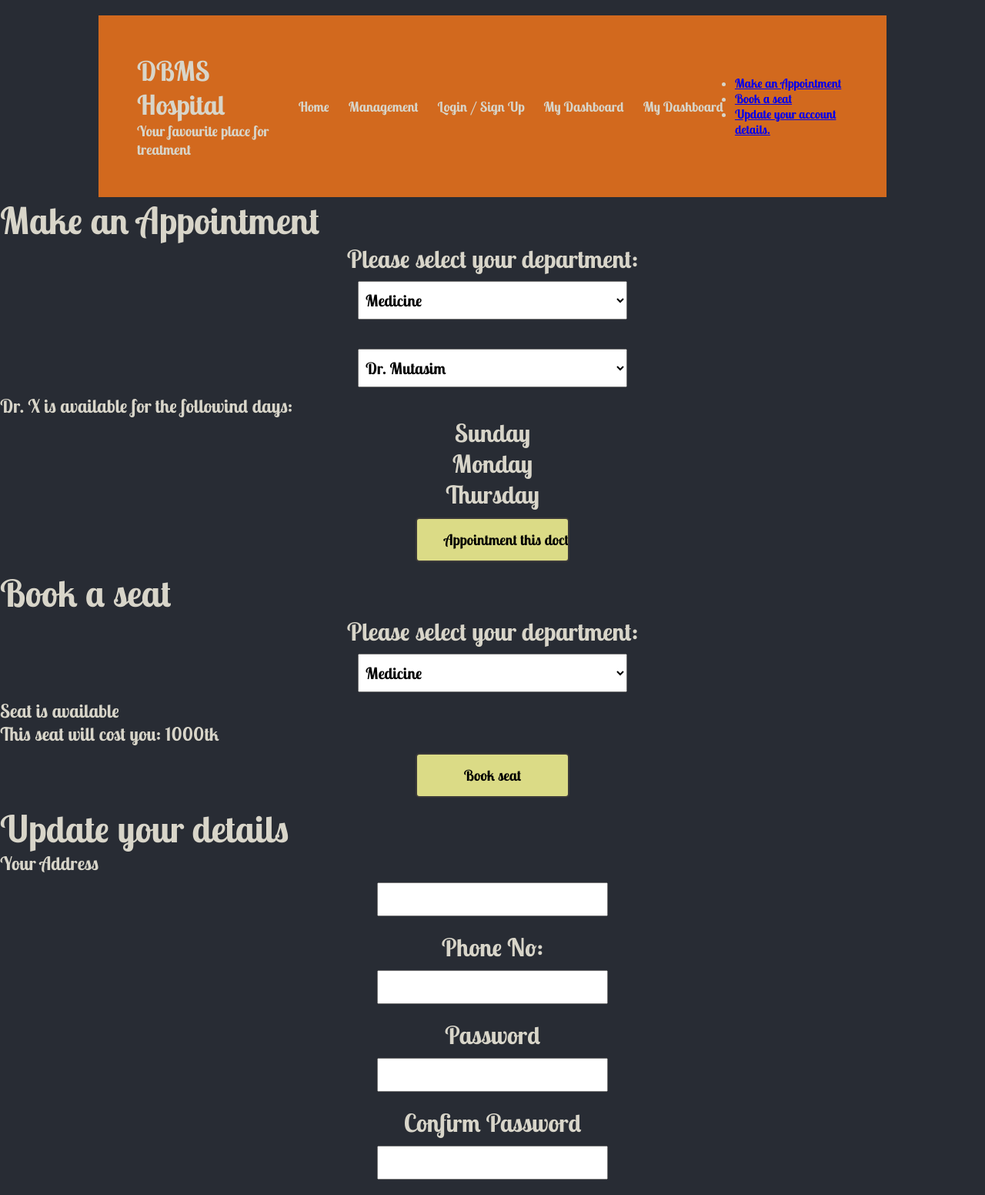
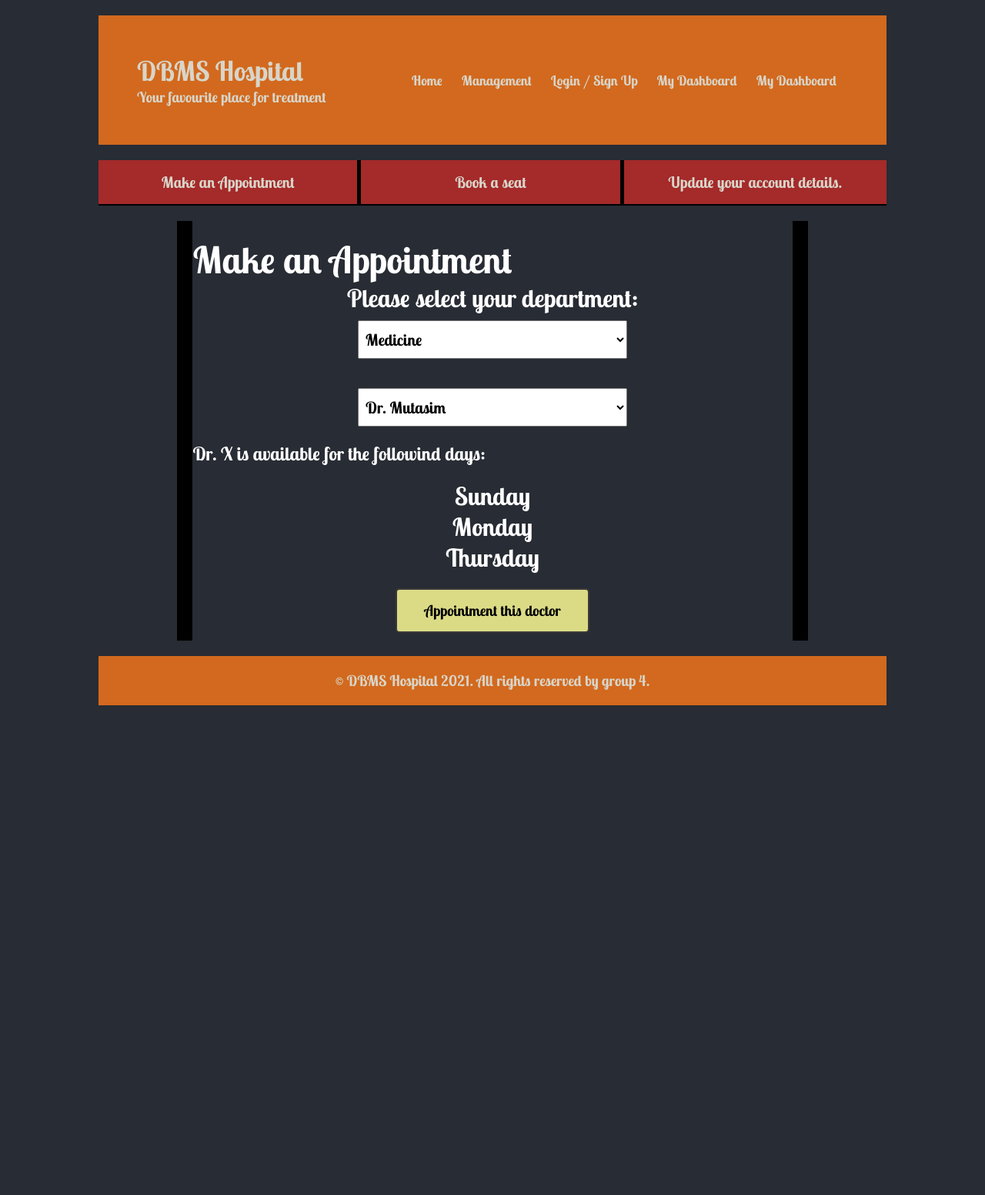
Before and after one commit to muzahidul190/hospital_management_project, a PHP site: page /patient_dashbord.php in a window 1280 px wide. Shown: the whole page at 77% size. After the commit the page ends 916 px from the top, so only its background shows below. Run offline with PHP 8.4, Linux system fonts and the light colour scheme.

Commit message:
final commit

```diff
--- a/assets/css/style.css
+++ b/assets/css/style.css
@@ -111,7 +111,7 @@ nav.secondary_nav ul li a:hover{
     color: black;
 }
 
-section.management_view{
+section.management_view, section.patient_view{
     display: flex;
     align-items: center;
 }
@@ -294,3 +294,99 @@ select{
 #available_doc_days span{
     font-size: 1.3em;
 }
+.item-according-to-link>.single-item-design,.seleced_doc_availability h2 ,ul.doc-available-day li span{
+    color: #fff;
+}
+.btn-appointment{
+    width: max-content;
+}
+#patient_view nav{
+    width: 100%!important;
+}
+#patient_view nav ul{
+    display: flex;
+    flex-direction: row;
+}
+#patient_view nav ul li{
+    width: 34%;
+    border-right: 5px solid black;
+}
+#patient_view nav ul li:last-child{
+    border-right: none;
+}
+#patient_view nav ul li a{
+    text-align: center;
+}
+.appointment{
+    width: max-content;
+    display: block;
+    margin: 0 auto;
+}
+.patient_view .item-according-to-link{
+    display: block;
+    margin: 0 auto;
+    width: 80%;
+    border:20px solid black;
+    border-top:none;
+    border-bottom: none;
+}
+div.doc_dashboard nav.secondary_nav{
+    width: 100%;
+}
+div.doc_dashboard nav.secondary_nav ul{
+    width: max-content;
+    margin: 0 auto;
+    display: flex;
+    flex-direction: row;
+}
+
+.patient_list_view{
+    display: block;
+    width: max-content;
+    margin: 0 auto;
+}
+.patient_list_view h2{
+    color: #000;
+    font-size: 1.3em;
+}
+.patient_list_view ul{
+    list-style: none;
+}
+.patient_list_view ul li a{
+    display: block;
+    text-decoration: none;
+    color: #000;
+    padding: 5px;
+    font-size: 1.1em;
+    width: 200px;
+    margin: 0 auto;
+}
+.patient_list_view ul li a:hover{
+    color: #d8d5c9;
+    background-color: gray;
+}
+
+.patient_details{
+    width: 400px;
+    margin: 0 auto;
+}
+
+table>tbody>tr>th, table>tbody>tr>td{
+    padding: 10px 50px;
+    font-size: 1.5em;
+}
+#manage_patient{
+    list-style: none;
+}
+#manage_patient li a{
+    text-decoration: none;
+    margin: 0 auto;
+    width: 250px;
+    display: block;
+    padding: 10px 25px;
+    border: 3px solid black;
+    color: black;
+    background: tomato;
+    font-size: 1.3em;
+    text-align:center;
+}
--- a/assets/js/script.js
+++ b/assets/js/script.js
@@ -69,6 +69,63 @@ window.onload = function() {
         let doc_degrees = document.getElementById('d-degrees');
         let add_degree = document.getElementById('add-another-degree')
 
+        add_degree.addEventListener('click', ()=>{
+            let degrees = document.querySelectorAll('.doc-degree');
+            for(i=0; i<degrees.length;i++){
+                element = degrees[i];
+                classes = element.getAttribute('class');
+                if(classes.search('hide-single-item') != -1){
+                    element.classList.remove('hide-single-item');
+                    element.classList.add('show-single-item');
+                    break;
+                }
+            }
+        })
+
+    }
+
+    let patient_view = document.querySelector('.patient_view');
+    if(patient_view != null){
+        let patient_view_nav = document.querySelectorAll('.secondary_nav>ul>li>a');
+        patient_view_nav.forEach(element=>{
+
+            let element_text = element.getAttribute('href');
+            element_text = element_text.slice(1,element_text.length);
+            element.addEventListener('click', ()=>{
+                if(element_text == 'appointment'){
+                    let appointment = document.getElementById('appointment');
+                    hide_all_forms_except(appointment)
+                }
+                else if(element_text == 'book_seat'){
+                    let book_seat = document.getElementById('book_seat');
+                    hide_all_forms_except(book_seat)
+                }
+                else if(element_text == 'update_account'){
+                    let update_account = document.getElementById('update_account');
+                    hide_all_forms_except(update_account)
+                }
+            })
+        })
+    }
+
+    let doc_dashboard = document.querySelector('.doc_dashboard');
+    if(doc_dashboard != null){
+        doc_dashboard_nav = document.querySelectorAll('.secondary_nav>ul>li>a');
+
+        doc_dashboard_nav.forEach(element=>{
+            let element_text = element.getAttribute('href');
+            element_text = element_text.slice(1, element_text.length);
+            element.addEventListener('click', ()=>{
+                if(element_text == 'patient_list'){
+                    let patient_list = document.getElementById('patient_list');
+                    hide_all_forms_except(patient_list);
+                }
+                else if(element_text == 'update_details'){
+                    let update_details = document.getElementById('update_details');
+                    hide_all_forms_except(update_details)
+                }
+            })
+        })
     }
 
 }
--- /dev/null
+++ b/footer.php
@@ -0,0 +1,12 @@
+    <footer>
+        <div class="content_wrapper">
+            <div class="wrapper">
+                <div class="copyright">
+                    &copy; DBMS Hospital 2021. All rights reserved by group 4.
+                </div>
+            </div>
+        </div>
+    </footer>
+    <script src="assets/js/script.js"></script>
+    </body>
+</html>
--- a/patient_dashbord.php
+++ b/patient_dashbord.php
@@ -6,6 +6,7 @@
     <meta name="viewport" content="width=device-width, initial-scale=1.0">
     <title>Patient Dashboard|DBMS Hospital</title>
     <link rel="stylesheet" href="assets/css/style.css">
+    <link rel="shortcut icon" href="assets/images/favicon.ico" type="image/x-icon">
 </head>
 <body>
     <div class="content_wrapper">
@@ -37,30 +38,40 @@
                         </a></li>
                     </ul>
                 </nav>
-                <nav>
+            </header>
+        </div>
+    </div>
+    <main>
+    <div class="content_wrapper">
+        <div class="wrapper">
+        <div id="patient_view">
+            <nav class="secondary_nav">
                 <ul>
                     <li>
-                            <a href="#">Make an Appointment</a>
+                        <a href="#appointment">Make an Appointment</a>
                     </li>
-                        <li><a href="%#">
+                    <li><a href="#book_seat">
                         Book a seat
                     </a></li>
-                        <li><a href="#">
+                    <li><a href="#update_account">
                         Update your account details.
                     </a></li>
                 </ul>
             </nav>
-            </header>
         </div>
     </div>
-    <main>
-        <div class="appointment">
+    </div>
+    <div class="content_wrapper">
+        <div class="wrapper">
+            <section class="patient_view">
+            <div class="item-according-to-link">
+            <div id="appointment" class="single-item-design form-item">
                 <form action="">
                     <legend><h2>Make an Appointment</h2></legend>
                     <label for="department">
                         <h3>Please select your department:</h3>
                     </label>
-                <select name="department" id="department">
+                    <select name="department" id="p-department">
                         <option value="medicine">Medicine</option>
                         <option value="gyno">Gynocololy</option>
                         <option value="neural">Neural</option>
@@ -80,20 +91,20 @@
 
                     <div class="seleced_doc_availability">
                         <h2>Dr. X is available for the followind days:</h2>
-                    <ul>
+                        <ul class="doc-available-day">
                             <li><span>Sunday</span></li>
                             <li><span>Monday</span></li>
                             <li><span>Thursday</span></li>
                         </ul>
                     </div>
 
-                <input type="submit" value="Appointment this doctor" class="btn btn-submit">
+                    <input type="submit" value="Appointment this doctor" class="btn btn-submit btn-appointment">
 
                 </form>
 
 
             </div>
-        <div class="seat_booking">
+            <div id="book_seat" class="single-item-design hide-single-item form-item">
                 <form action="">
                     <legend><h2>Book a seat</h2></legend>
                     <label for="department">
@@ -114,6 +125,7 @@
 
 
             </div>
+            <div id="update_account" class="single-item-design hide-single-item form-item">
                 <form action="">
                     <legend><h2>Update your details</h2></legend>
                     <label for="p-address">
@@ -122,16 +134,21 @@
                     <input type="text" name="p-address" id="p-address">
 
                     <label for="p-phpne"><h3>Phone No:</h3></label>
-            <input type="tel" name="p-phone" id="p-phone" pattern="{0-9}[11]">
-
-
+                    <input type="tel" name="p-phone" id="p-phone" pattern="[0-9]{11}">
 
                     <label for="p-pass"><h3>Password</h3></label>
                     <input type="password" name="p-pass" id="p-pass">
 
                     <label for="p-cpass"><h3>Confirm Password</h3></label>
                     <input type="password" name="p-cpass" id="p-cpass">
+                    <input type="submit" class="btn btn-submit">
                 </form>
+            </div>
+            </div>
+        </section>
+        </div>
+    </div>
     </main>
-</body>
-</html>
+    <?php
+        include 'footer.php';
+    ?>
```
Also changed, not shown: doctor.php (+14 -13 lines), doctor_dashboard.php (+28 -20 lines), index.php (+5 -14 lines), management_dashboard.php (+4 -12 lines), patient.php (+13 -11 lines), sign-in-or-sign-up.php (+27 -22 lines), assets/images/favicon.ico (added). Lines whose indentation alone changed are shown as unchanged.
